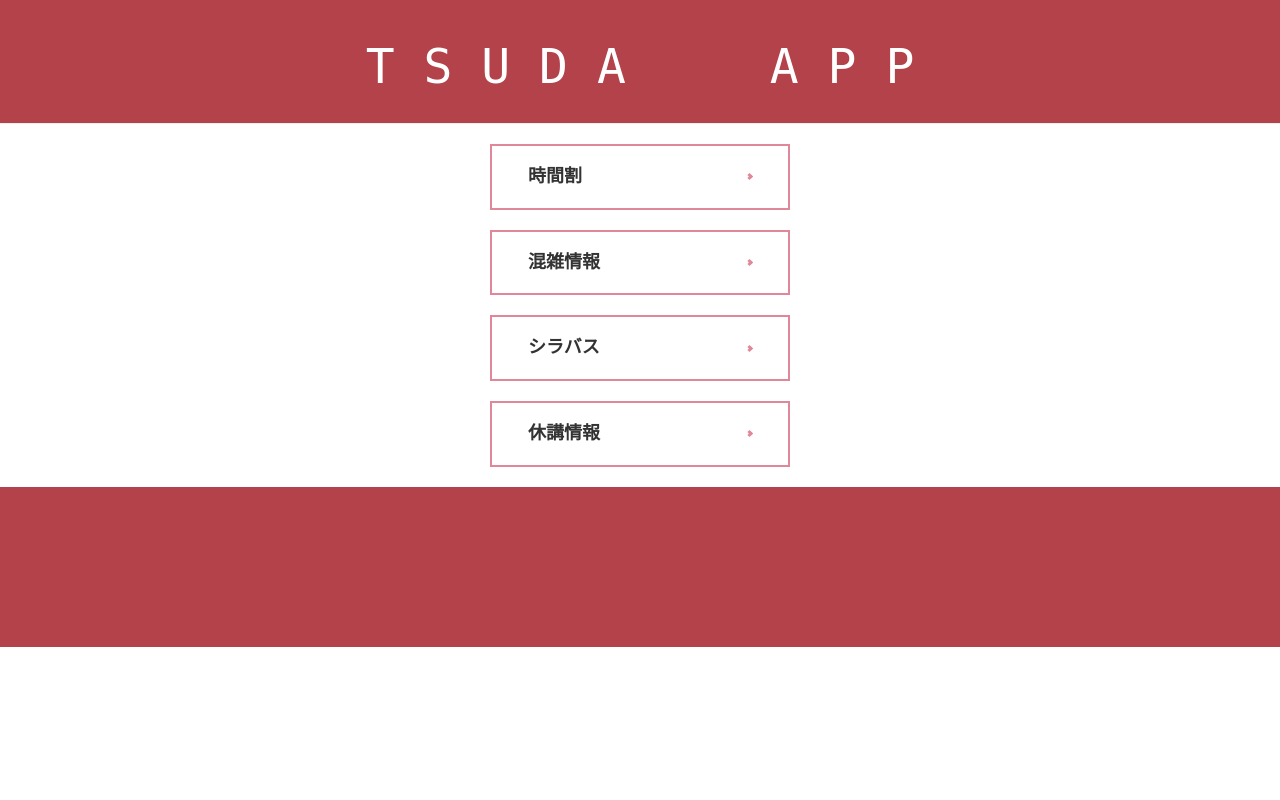
After one commit to 4pro-team-ice/our-first-app, a Django app: page /menupage/ in a window 1280 px wide. The commit adds this page. Run offline with Django 3.2, Linux system fonts and the light colour scheme; some libraries are stand-ins or nearby versions.

Commit message:
making menupage & button

```diff
--- /dev/null
+++ b/tsuda/static/css/menupage.css
@@ -0,0 +1,108 @@
+/*メニューページ用*/
+h1 a, h2 a {
+    color: #C25100;
+    font-family: monospace;
+}
+body {
+    padding-left: 0px;
+}
+.page-header {
+    background-color: #B3424A;
+    margin-top: 0;
+    padding: 20px 20px 20px 20px;
+}
+
+.page-header h1, .page-header h1 a, .page-header h1 a:visited, .page-header h1 a:active {
+    color: #ffffff;
+    font-size: 36pt;
+    text-decoration: none;
+}
+
+.content {
+    margin-left: 40px;
+}
+
+h1, h2, h3, h4 {
+    font-family: 'Lobster', cursive;
+}
+
+.date {
+    color: #828282;
+}
+
+.save {
+    float: right;
+}
+
+.post-form textarea, .post-form input {
+    width: 100%;
+}
+
+.top-menu, .top-menu:hover, .top-menu:visited {
+    color: #ffffff;
+    float: right;
+    font-size: 26pt;
+    margin-right: 20px;
+}
+
+.post {
+    margin-bottom: 70px;
+}
+
+.post h2 a, .post h2 a:visited {
+    color: #000000;
+}
+
+.image {
+  top:0;
+  bottom:0;
+  left:0;
+  right:0;
+  margin: auto;
+  position: absolute;
+}
+
+/** ボタン追加 **/
+
+.button03 a {
+  display: flex;
+  justify-content: space-between;
+  align-items: center;
+  margin: 0 auto;
+  padding: 1em 2em;
+  width: 300px;
+  color: #333333; /* 文字の色 */
+  font-size: 18px;
+  font-weight: 700;
+  border: 2px solid #e08899; /* ボタンと枠の色 */
+}
+
+.button03 a::after {
+  content: '';
+  width: 5px;
+  height: 5px;
+  border-top: 3px solid #e08899; /* ボタンの矢印の上部 */
+  border-right: 3px solid #e08899; /* ボタンの矢印の下部 */
+  transform: rotate(45deg);
+}
+
+.button03 a:hover {
+  color: #333333; /* ボタン選択後の文字の色 */
+  text-decoration: none;
+  background-color: #f2a0a1; /* ボタン選択後のボタンの中身の色 */
+}
+
+.button03 a:hover::after { /* 矢印 */
+  border-top: 3px solid #333333; /* ボタン選択後の矢印の上部 */
+  border-right: 3px solid #333333; /* ボタン選択後の矢印の下部 */
+}
+
+.page-footer{
+  position: relative;
+  width: 100%;
+  height: auto !important;
+  height: 10%;
+  min-height: 20%; /*フッター枠の長さ*/
+  background-color: #B3424A;
+  padding: 30px 0;
+}
--- /dev/null
+++ b/tsuda/templates/tsuda/menupage.html
@@ -0,0 +1,43 @@
+{% load static %}
+<html>
+<head>
+    <title>Tsuda app</title> <!--サイト名-->
+    <!-- <link rel="stylesheet" href="menupage.css"> -->
+    <link rel="stylesheet" href="//maxcdn.bootstrapcdn.com/bootstrap/3.2.0/css/bootstrap.min.css">
+    <link rel="stylesheet" href="//maxcdn.bootstrapcdn.com/bootstrap/3.2.0/css/bootstrap-theme.min.css">
+    <link href='//fonts.googleapis.com/css?family=Lobster&subset=latin,latin-ext' rel='stylesheet' type='text/css'>
+    <link rel="stylesheet" href="{% static 'css/menupage.css' %}">
+</head>
+<body>
+  <div class="page-header">
+    <div style="text-align: center">
+      <h1><a href="/">T S U D A　　　A P P</a></h1> <!--ページタイトル-->
+    </div>
+  </div>
+
+  <!-- 試しに書いてみた -->
+  <div class="button03">
+    <a href="">時間割</a>
+  </div>
+  <h1> </h1>
+  <div class="button03">
+    <a href="">混雑情報</a>
+  </div>
+  <h1> </h1>
+  <div class="button03">
+    <a href="">シラバス</a>
+  </div>
+  <h1> </h1>
+  <div class="button03">
+    <a href="">休講情報</a>
+  </div>
+  <h1> </h1>
+  <!-- 試しに書いてみた -->
+
+  <div class="page-footer">
+    <footer>
+    </footer>
+  </div>
+
+</body>
+</html>
--- a/tsuda/urls.py
+++ b/tsuda/urls.py
@@ -6,4 +6,5 @@ urlpatterns = [
     path('post/<int:pk>/', views.post_detail, name='post_detail'),
     path('post/new/', views.post_new, name='post_new'),
     path('post/<int:pk>/edit/', views.post_edit, name='post_edit'),
+    path('menupage/', views.move_to_menupage, name='move_to_menupage'),
 ]
--- a/tsuda/views.py
+++ b/tsuda/views.py
@@ -30,6 +30,9 @@ def post_new(request):
         form = PostForm()
     return render(request, 'tsuda/post_edit.html', {'form': form})
 
+def move_to_menupage(request):
+    return render(request, 'tsuda/menupage.html')
+
 def post_edit(request, pk):
     post = get_object_or_404(Post, pk=pk)
     if request.method == "POST":
```
Also changed, not shown: tsuda/templates/tsuda/base.html (+7 -3 lines), tsuda/templates/tsuda/gamepage.html (added, +31 -0 lines), tsuda/static/img/start_button.png (added).
